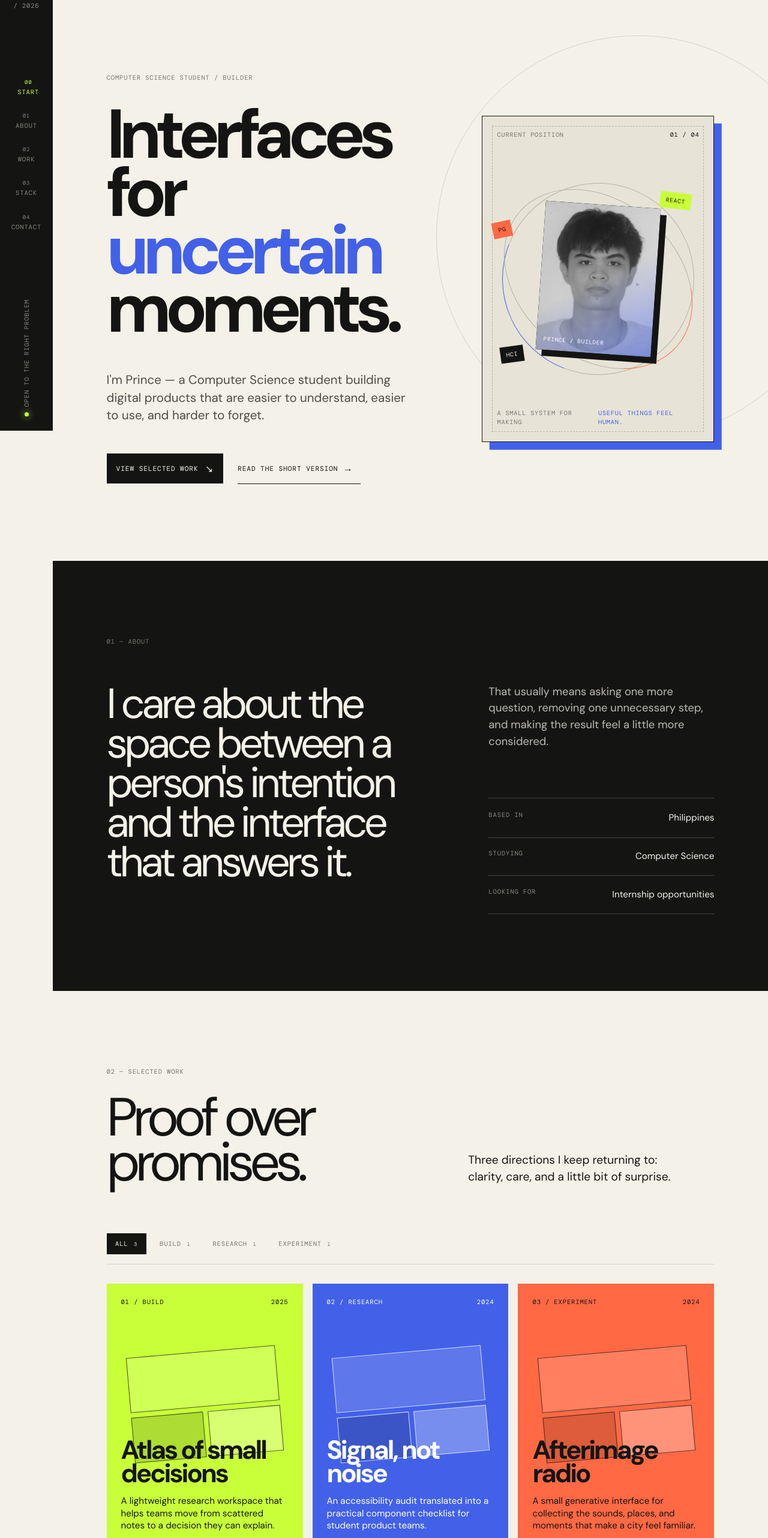
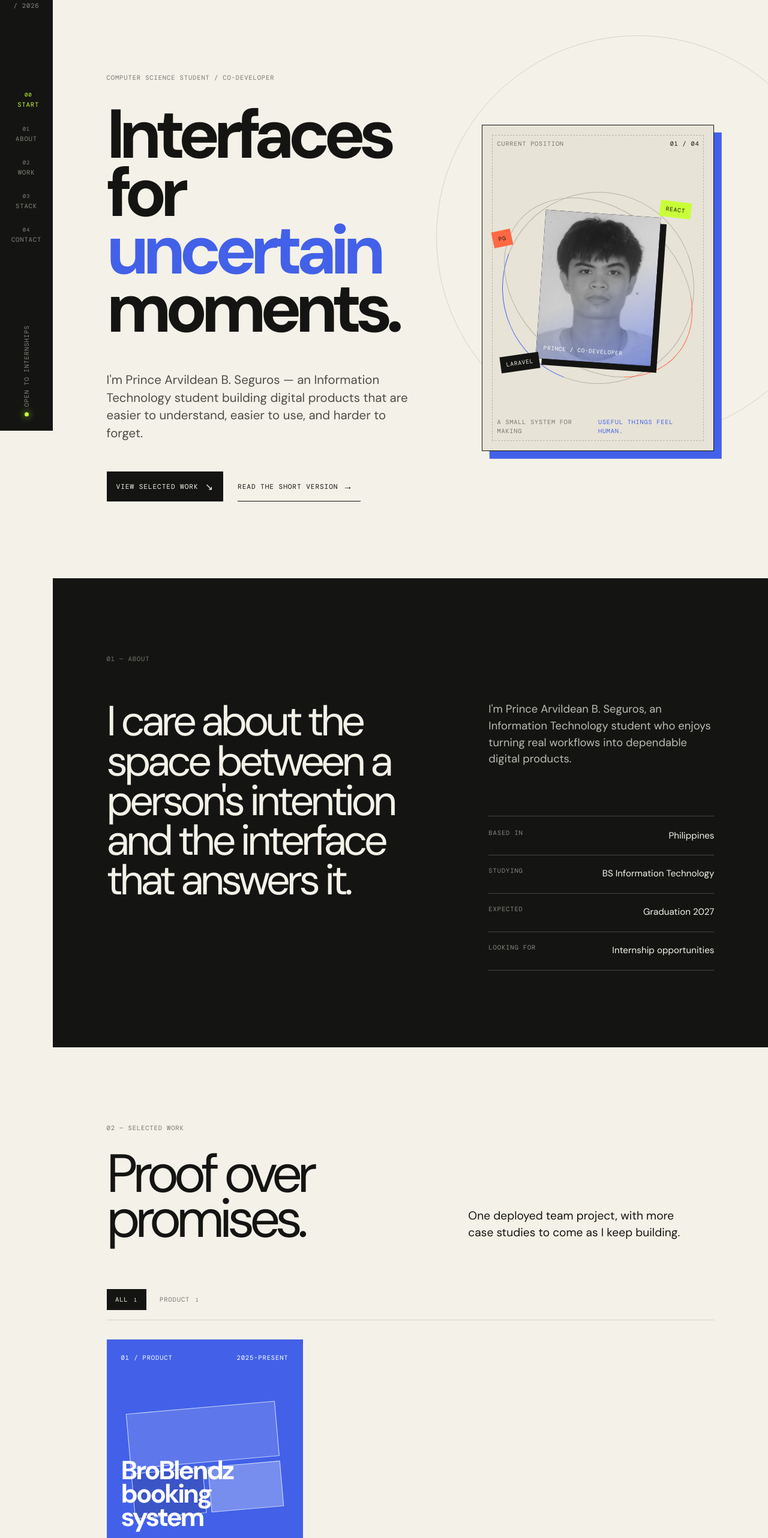
Before and after one commit to princearvildean/digital-portfolio, a React (Vite) app: page / in a window 1280 px wide. Shown: the part 82-2646 px from the top of the page at 60% size. Built offline with nearby package versions, Linux system fonts and the light colour scheme.

Commit message:
Align portfolio with current resume

```diff
--- a/src/App.jsx
+++ b/src/App.jsx
@@ -3,47 +3,23 @@ import './App.css'
 
 const projects = [
   {
-    id: 'atlas',
+    id: 'broblendz',
     number: '01',
-    type: 'BUILD',
-    year: '2025',
-    title: 'Atlas of small decisions',
-    summary: 'A lightweight research workspace that helps teams move from scattered notes to a decision they can explain.',
-    detail: 'Atlas turns an intimidating blank canvas into a sequence of small, reversible steps. The interface keeps context close, makes uncertainty visible, and gives each decision a clear next action.',
-    metric: '3.4× faster synthesis',
-    tags: ['React', 'Express', 'PostgreSQL'],
-    accent: 'acid',
-  },
-  {
-    id: 'signal',
-    number: '02',
-    type: 'RESEARCH',
-    year: '2024',
-    title: 'Signal, not noise',
-    summary: 'An accessibility audit translated into a practical component checklist for student product teams.',
-    detail: 'The project maps common interface friction to concrete repair patterns. It is part field guide, part test plan, and designed to make inclusive decisions easier to repeat.',
-    metric: '26 friction points mapped',
-    tags: ['HCI', 'Accessibility', 'Systems'],
+    type: 'PRODUCT',
+    year: '2025-PRESENT',
+    title: 'BroBlendz booking system',
+    summary: 'A full-stack appointment booking and online payment system with SMS notifications and an administrative portal.',
+    detail: 'Co-developed and deployed as part of a four-member team. The system supports customer booking workflows, appointment administration, online payments and refunds, plus email and SMS communication.',
+    metric: 'Deployed full-stack system',
+    tags: ['React', 'Tailwind', 'Laravel', 'PostgreSQL', 'Docker', 'Render'],
     accent: 'blue',
-  },
-  {
-    id: 'afterimage',
-    number: '03',
-    type: 'EXPERIMENT',
-    year: '2024',
-    title: 'Afterimage radio',
-    summary: 'A small generative interface for collecting the sounds, places, and moments that make a city feel familiar.',
-    detail: 'Afterimage uses a restrained visual language so the content can stay human. Every interaction gives orientation, never asks the user to guess what changed.',
-    metric: '0 dead-end interactions',
-    tags: ['JavaScript', 'Motion', 'Prototyping'],
-    accent: 'coral',
   },
 ]
 
 const skills = {
-  frontend: { label: 'Frontend', description: 'Interfaces that feel obvious on the first pass.', items: ['React', 'JavaScript', 'Tailwind CSS', 'Accessible UI'] },
-  backend: { label: 'Backend', description: 'Small, understandable services with a clear path to data.', items: ['Express.js', 'PostgreSQL', 'REST APIs', 'Validation'] },
-  practice: { label: 'Practice', description: 'The habits that keep the work useful after the demo.', items: ['HCI principles', 'Design systems', 'User testing', 'Documentation'] },
+  frontend: { label: 'Frontend', description: 'Interfaces that feel obvious on the first pass.', items: ['React', 'JavaScript', 'HTML / CSS', 'Tailwind CSS'] },
+  backend: { label: 'Backend', description: 'Practical services with a clear path from request to data.', items: ['PHP', 'Laravel', 'REST APIs', 'PostgreSQL'] },
+  practice: { label: 'Tools + APIs', description: 'The integrations and habits that help a team ship reliably.', items: ['MySQL', 'Git / GitHub', 'Docker / Render', 'Payment + notifications'] },
 }
 
 const sections = [
@@ -94,34 +70,34 @@ function App() {
     <div className={`app-shell ${quietMode ? 'quiet-mode' : ''}`}>
       <a className="skip-link" href="#main-content">Skip to content</a>
       <aside className="site-rail" aria-label="Primary navigation">
-        <a className="brand-mark" href="#top" aria-label="Back to top"><span>PR</span><small>PORTFOLIO<br />/ 2026</small></a>
+        <a className="brand-mark" href="#top" aria-label="Back to top"><span>PS</span><small>PORTFOLIO<br />/ 2026</small></a>
         <nav className="rail-nav">{sections.map((section) => <button key={section.id} className={activeSection === section.id ? 'active' : ''} onClick={() => jumpTo(section.id)} aria-current={activeSection === section.id ? 'page' : undefined}><span>{section.index}</span>{section.label}</button>)}</nav>
-        <div className="rail-bottom"><span className="status-dot" /> OPEN TO THE RIGHT PROBLEM</div>
+        <div className="rail-bottom"><span className="status-dot" /> OPEN TO INTERNSHIPS</div>
       </aside>
 
       <div className="content-column" id="main-content">
-        <header className="topbar"><span>PRINCE / DIGITAL WORKBENCH</span><div><button className="quiet-toggle" onClick={() => setQuietMode((mode) => !mode)} aria-pressed={quietMode}>{quietMode ? 'MOTION: LOW' : 'MOTION: ON'}</button><button className="index-button" onClick={() => setIndexOpen(true)}><span>QUICK INDEX</span><kbd>⌘ K</kbd></button></div></header>
+        <header className="topbar"><span>PRINCE SEGUROS / DIGITAL WORKBENCH</span><div><button className="quiet-toggle" onClick={() => setQuietMode((mode) => !mode)} aria-pressed={quietMode}>{quietMode ? 'MOTION: LOW' : 'MOTION: ON'}</button><button className="index-button" onClick={() => setIndexOpen(true)}><span>QUICK INDEX</span><kbd>CTRL K</kbd></button></div></header>
 
         <main>
           <section className="hero-section section-pad" id="top">
-            <div className="hero-copy-wrap"><p className="kicker">COMPUTER SCIENCE STUDENT / BUILDER</p><h1>Interfaces for<br /><span>uncertain</span> moments.</h1><p className="hero-lede">I&apos;m Prince — a Computer Science student building digital products that are easier to understand, easier to use, and harder to forget.</p><div className="hero-actions"><a className="primary-link" href="#work">View selected work <span>↘</span></a><button className="text-button" onClick={() => jumpTo('about')}>Read the short version <span>→</span></button></div></div>
+            <div className="hero-copy-wrap"><p className="kicker">COMPUTER SCIENCE STUDENT / CO-DEVELOPER</p><h1>Interfaces for<br /><span>uncertain</span> moments.</h1><p className="hero-lede">I&apos;m Prince Arvildean B. Seguros — an Information Technology student building digital products that are easier to understand, easier to use, and harder to forget.</p><div className="hero-actions"><a className="primary-link" href="#work">View selected work <span>↘</span></a><button className="text-button" onClick={() => jumpTo('about')}>Read the short version <span>→</span></button></div></div>
             <div className="hero-map" aria-label="Interactive portrait card">
               <div className="map-label map-label-top">CURRENT POSITION <strong>01 / 04</strong></div>
-              <div className="photo-orbit"><div className="orbit-ring ring-one" /><div className="orbit-ring ring-two" /><div className="photo-card"><img src="/profile-photo.jpg" alt="Portrait of Prince" /><span className="photo-caption">PRINCE / BUILDER</span></div><span className="orbit-tag tag-a">REACT</span><span className="orbit-tag tag-b">HCI</span><span className="orbit-tag tag-c">PG</span></div>
+              <div className="photo-orbit"><div className="orbit-ring ring-one" /><div className="orbit-ring ring-two" /><div className="photo-card"><img src="/profile-photo.jpg" alt="Portrait of Prince Arvildean B. Seguros" /><span className="photo-caption">PRINCE / CO-DEVELOPER</span></div><span className="orbit-tag tag-a">REACT</span><span className="orbit-tag tag-b">LARAVEL</span><span className="orbit-tag tag-c">PG</span></div>
               <div className="map-label map-label-bottom">A small system for making<br /><strong>useful things feel human.</strong></div>
             </div>
           </section>
 
-          <section className="about-section section-pad" id="about"><div className="section-index">01 — ABOUT</div><div className="about-grid"><h2>I care about the space between a person&apos;s intention and the interface that answers it.</h2><div className="about-notes"><p>That usually means asking one more question, removing one unnecessary step, and making the result feel a little more considered.</p><div className="about-facts"><div><span>BASED IN</span><strong>Philippines</strong></div><div><span>STUDYING</span><strong>Computer Science</strong></div><div><span>LOOKING FOR</span><strong>Internship opportunities</strong></div></div></div></div></section>
+          <section className="about-section section-pad" id="about"><div className="section-index">01 — ABOUT</div><div className="about-grid"><h2>I care about the space between a person&apos;s intention and the interface that answers it.</h2><div className="about-notes"><p>I&apos;m Prince Arvildean B. Seguros, an Information Technology student who enjoys turning real workflows into dependable digital products.</p><div className="about-facts"><div><span>BASED IN</span><strong>Philippines</strong></div><div><span>STUDYING</span><strong>BS Information Technology</strong></div><div><span>EXPECTED</span><strong>Graduation 2027</strong></div><div><span>LOOKING FOR</span><strong>Internship opportunities</strong></div></div></div></div></section>
 
-          <section className="work-section section-pad" id="work"><div className="section-heading-row"><div><div className="section-index">02 — SELECTED WORK</div><h2>Proof over promises.</h2></div><p>Three directions I keep returning to: clarity, care, and a little bit of surprise.</p></div><div className="filter-bar" role="toolbar" aria-label="Filter projects">{['ALL', 'BUILD', 'RESEARCH', 'EXPERIMENT'].map((option) => <button key={option} className={filter === option ? 'active' : ''} onClick={() => setFilter(option)} aria-pressed={filter === option}>{option}<small>{option === 'ALL' ? projects.length : projects.filter((project) => project.type === option).length}</small></button>)}</div><div className="project-grid">{visibleProjects.map((project) => <ProjectCard key={project.id} project={project} selected={selectedProject === project.id} onSelect={() => setSelectedProject(selectedProject === project.id ? null : project.id)} />)}</div>{selectedProject && <ProjectDetails project={projects.find((project) => project.id === selectedProject)} onClose={() => setSelectedProject(null)} />}</section>
+          <section className="work-section section-pad" id="work"><div className="section-heading-row"><div><div className="section-index">02 — SELECTED WORK</div><h2>Proof over promises.</h2></div><p>One deployed team project, with more case studies to come as I keep building.</p></div><div className="filter-bar" role="toolbar" aria-label="Filter projects">{['ALL', 'PRODUCT'].map((option) => <button key={option} className={filter === option ? 'active' : ''} onClick={() => setFilter(option)} aria-pressed={filter === option}>{option}<small>{option === 'ALL' ? projects.length : projects.filter((project) => project.type === option).length}</small></button>)}</div><div className="project-grid">{visibleProjects.map((project) => <ProjectCard key={project.id} project={project} selected={selectedProject === project.id} onSelect={() => setSelectedProject(selectedProject === project.id ? null : project.id)} />)}</div>{selectedProject && <ProjectDetails project={projects.find((project) => project.id === selectedProject)} onClose={() => setSelectedProject(null)} />}</section>
 
           <section className="stack-section section-pad" id="stack"><div className="section-index">03 — STACK / PRACTICE</div><div className="stack-heading"><h2>The tools are<br /><span>verbs.</span> Not identity.</h2><p>I choose the simplest tool that can make the next useful decision obvious.</p></div><div className="skill-switcher" role="tablist" aria-label="Skills by area">{Object.entries(skills).map(([key, skill]) => <button key={key} className={activeSkill === key ? 'active' : ''} onClick={() => setActiveSkill(key)} role="tab" aria-selected={activeSkill === key}>{skill.label}<span>↗</span></button>)}</div><div className="skill-detail" role="tabpanel"><div><p className="kicker">CURRENTLY IN THE TOOLBOX</p><h3>{skills[activeSkill].description}</h3></div><ul>{skills[activeSkill].items.map((item, index) => <li key={item}><span>0{index + 1}</span><strong>{item}</strong><em>{index < 2 ? 'in rotation' : 'building fluency'}</em></li>)}</ul></div></section>
 
-          <section className="contact-section section-pad" id="contact"><div className="contact-card"><div><div className="section-index">04 — CONTACT</div><h2>Have a good problem?</h2><p>Tell me what you&apos;re trying to make clearer. I&apos;d like to hear about it.</p></div><div className="contact-actions"><a className="contact-email" href="mailto:hello@example.com">hello@example.com <span>↗</span></a><div className="social-links"><a href="https://github.com" target="_blank" rel="noreferrer">GitHub</a><a href="https://linkedin.com" target="_blank" rel="noreferrer">LinkedIn</a></div></div></div></section>
+          <section className="contact-section section-pad" id="contact"><div className="contact-card"><div><div className="section-index">04 — CONTACT</div><h2>Have an internship opportunity?</h2><p>I&apos;m looking for a team where I can learn quickly, contribute carefully, and grow through real product work.</p></div><div className="contact-actions"><a className="contact-email" href="mailto:princearvil123@gmail.com">princearvil123@gmail.com <span>↗</span></a><div className="social-links"><a href="https://github.com" target="_blank" rel="noreferrer">GitHub</a><a href="https://linkedin.com" target="_blank" rel="noreferrer">LinkedIn</a></div></div></div></section>
         </main>
 
-        <footer className="site-footer"><span>BUILT WITH INTENTION / REACT + EXPRESS + POSTGRESQL</span><span>© 2026 PRINCE</span></footer>
+        <footer className="site-footer"><span>BUILT WITH INTENTION / REACT + LARAVEL + POSTGRESQL</span><span>© 2026 PRINCE SEGUROS</span></footer>
       </div>
 
       {indexOpen && <div className="index-overlay" role="presentation" onMouseDown={(event) => event.target === event.currentTarget && setIndexOpen(false)}><div className="index-dialog" role="dialog" aria-modal="true" aria-labelledby="index-title"><div className="dialog-top"><span id="index-title">QUICK INDEX</span><button onClick={() => setIndexOpen(false)} aria-label="Close quick index">ESC</button></div><p>Jump to a section. Your keyboard works here too.</p><div className="dialog-links">{sections.map((section) => <button key={section.id} onClick={() => jumpTo(section.id)}><span>{section.index}</span>{section.label}<b>↘</b></button>)}</div></div></div>}
```
